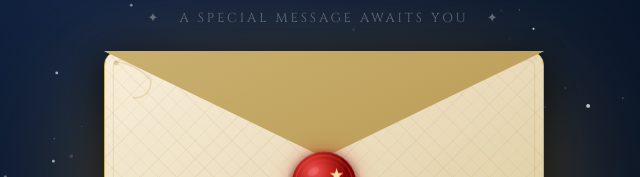
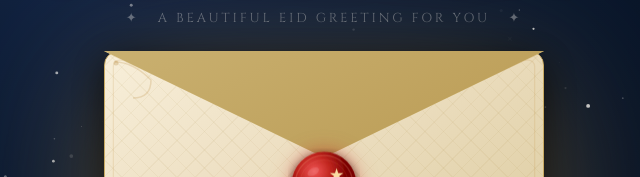
Before and after one commit to Mohdsaad961/Eid-MUbarak, a plain HTML site: page index.html in a window 1280 px wide. Shown: the part 321-498 px from the top of the page, 316-956 px from the left. Drawn offline with nearby package versions, Linux system fonts and the light colour scheme; animation ran at ten frames a second; a web font is replaced by a local one.

Commit message:
Message changes

```diff
--- a/index.html
+++ b/index.html
@@ -62,7 +62,7 @@
       <div id="pre-open-greeting" class="home-greeting">
         <div class="home-arabic">عِيدٌ مُبَارَكٌ</div>
         <div class="home-english-title">Eid Mubarak</div>
-        <div class="home-sub">✦ &nbsp; A special message awaits you &nbsp; ✦</div>
+        <div class="home-sub">✦ &nbsp; A beautiful Eid greeting for you &nbsp; ✦</div>
       </div>
 
       <!-- Post-open home reveal -->
```
